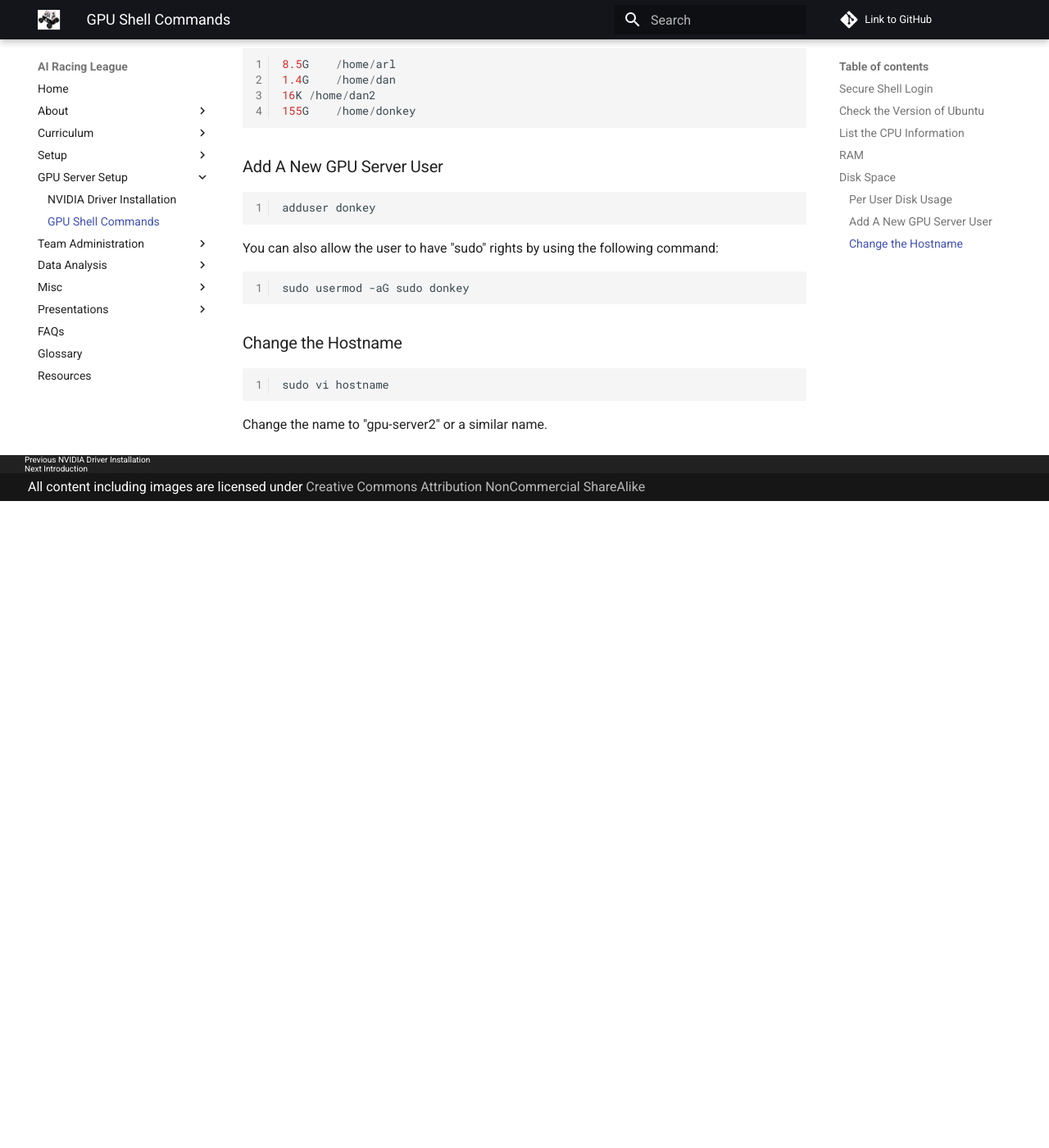
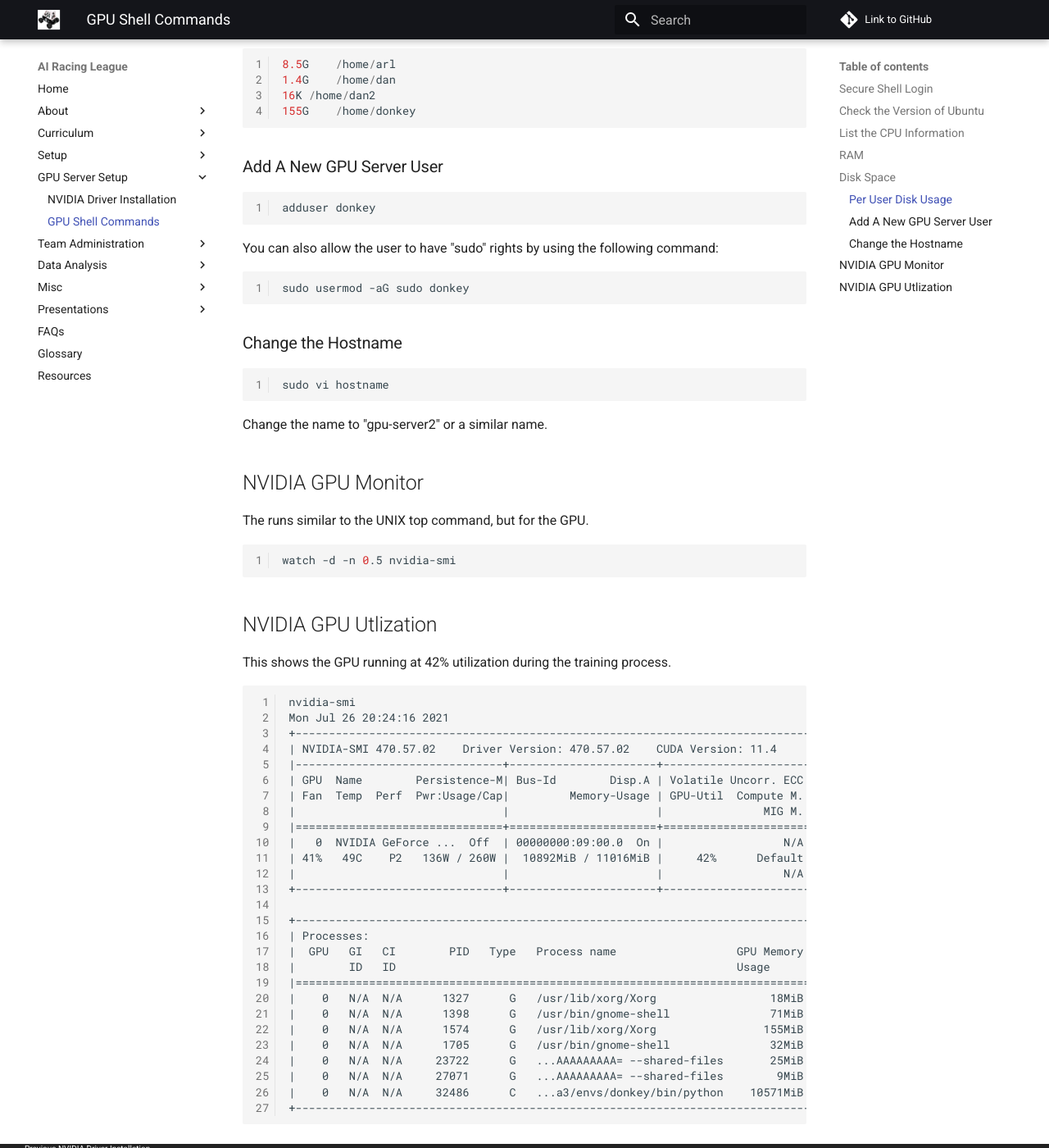
Before and after one commit to CoderDojoTC/ai-racing-league, an MkDocs documentation site: the page built from docs/admin/gpu-shell.md, in a window 1280 px wide and 1400 px high, scrolled down 2185 px. Shown: the whole window at 82% size. Built offline with MkDocs 1.6.1 and Material for MkDocs 9.7.7, drawn with Linux system fonts in a browser that asks for light colours; comment, search, counter and statistics services are not loaded; before the commit the page ends 2796 px from its top, so only the background shows below that.

Commit message:
updated content

````diff
--- a/docs/admin/gpu-shell.md
+++ b/docs/admin/gpu-shell.md
@@ -126,3 +126,45 @@ sudo vi hostname
 ```
 
 Change the name to "gpu-server2" or a similar name.
+
+## NVIDIA GPU Monitor
+
+The runs similar to the UNIX top command, but for the GPU.
+
+```sh
+watch -d -n 0.5 nvidia-smi
+```
+
+## NVIDIA GPU Utlization
+
+This shows the GPU running at 42% utilization during the training process.
+
+```
+nvidia-smi
+Mon Jul 26 20:24:16 2021
++-----------------------------------------------------------------------------+
+| NVIDIA-SMI 470.57.02    Driver Version: 470.57.02    CUDA Version: 11.4     |
+|-------------------------------+----------------------+----------------------+
+| GPU  Name        Persistence-M| Bus-Id        Disp.A | Volatile Uncorr. ECC |
+| Fan  Temp  Perf  Pwr:Usage/Cap|         Memory-Usage | GPU-Util  Compute M. |
+|                               |                      |               MIG M. |
+|===============================+======================+======================|
+|   0  NVIDIA GeForce ...  Off  | 00000000:09:00.0  On |                  N/A |
+| 41%   49C    P2   136W / 260W |  10892MiB / 11016MiB |     42%      Default |
+|                               |                      |                  N/A |
++-------------------------------+----------------------+----------------------+
+
++-----------------------------------------------------------------------------+
+| Processes:                                                                  |
+|  GPU   GI   CI        PID   Type   Process name                  GPU Memory |
+|        ID   ID                                                   Usage      |
+|=============================================================================|
+|    0   N/A  N/A      1327      G   /usr/lib/xorg/Xorg                 18MiB |
+|    0   N/A  N/A      1398      G   /usr/bin/gnome-shell               71MiB |
+|    0   N/A  N/A      1574      G   /usr/lib/xorg/Xorg                155MiB |
+|    0   N/A  N/A      1705      G   /usr/bin/gnome-shell               32MiB |
+|    0   N/A  N/A     23722      G   ...AAAAAAAAA= --shared-files       25MiB |
+|    0   N/A  N/A     27071      G   ...AAAAAAAAA= --shared-files        9MiB |
+|    0   N/A  N/A     32486      C   ...a3/envs/donkey/bin/python    10571MiB |
++-----------------------------------------------------------------------------+
+```
````
Also changed, not shown: site/404.html, site/about/index.html, site/business-plan-2020/index.html, site/contacts/index.html, site/curriculum/index.html, site/demo/index.html, site/faqs/index.html, site/glossary/index.html, site/hackathon/index.html, site/index.html, site/learning-strategy/index.html, site/media/index.html, site/presentations/index.html, site/resources/index.html, 3 more files, 1 other file.
